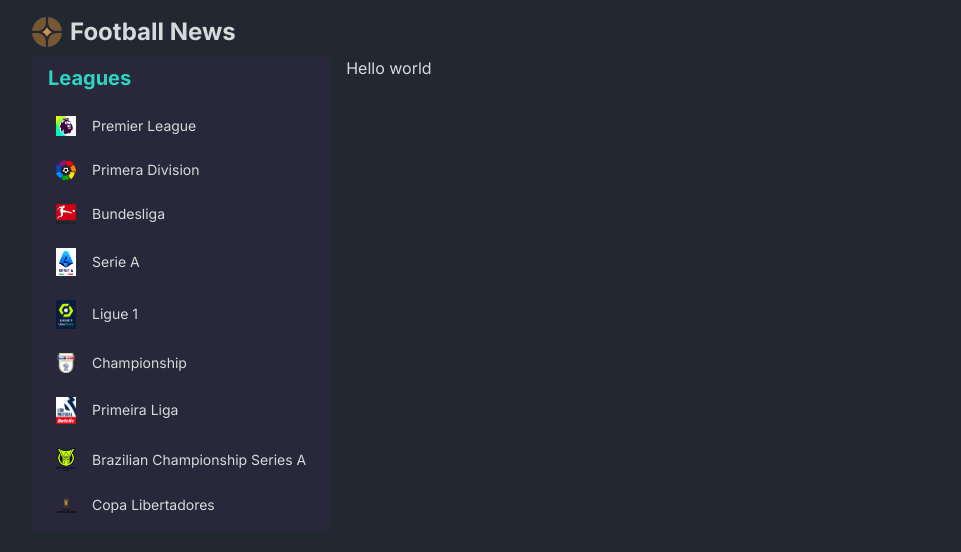
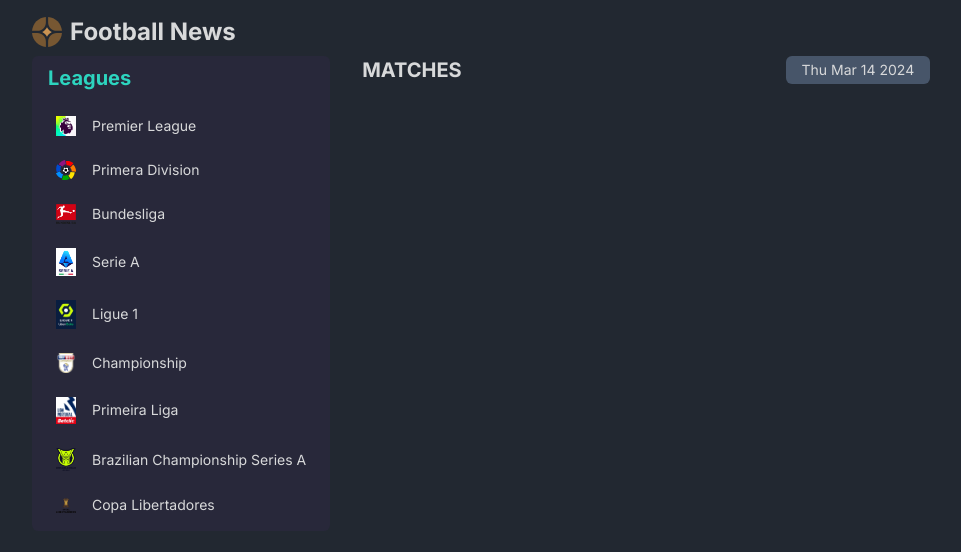
Before and after one commit to kanchika-kapoor/sports_information_website, a Next.js app: page / in a window 1280 px wide. Shown: the top 552 px of the page, without its empty margins (32-993 px from the left). Built offline with nearby package versions, Linux system fonts and the light colour scheme.

Commit message:
added main page

```diff
--- a/src/app/page.tsx
+++ b/src/app/page.tsx
@@ -1,8 +1,20 @@
 
 export default function Home() {
+  const nd = new Date()
+  const dateConvert = nd.toDateString()
+
   return (
-    <main className="flex text-textPrimary">
-      Hello world
-    </main>
+    <section className="px-2 md:px-4 md:w-[600px]">
+      <div className="flex justify-between items-center mb-4 md:mb-2">
+        <h1 className="text-md md:text-xl font-bold">
+          MATCHES
+        </h1>
+        <div className="px-4 py-0 md:py-1 bg-slate-600
+        rounded-md text-textPrimary text-sm">
+          <p>{dateConvert}</p>
+        </div>
+      </div>
+      {/* match data */}
+    </section>
   );
 }
```
Also changed, not shown: src/api/index.ts (added), src/types.ts (added).
